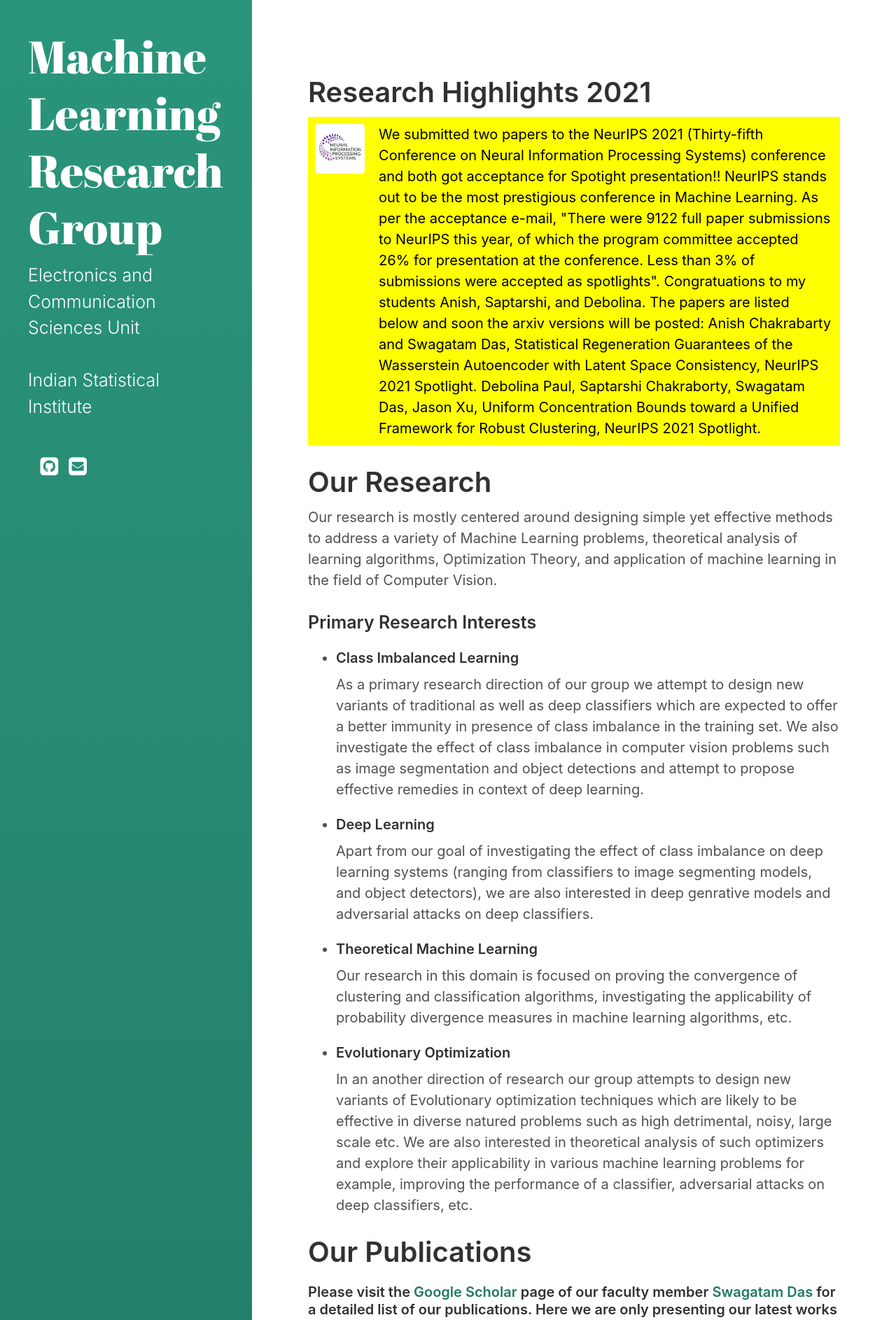
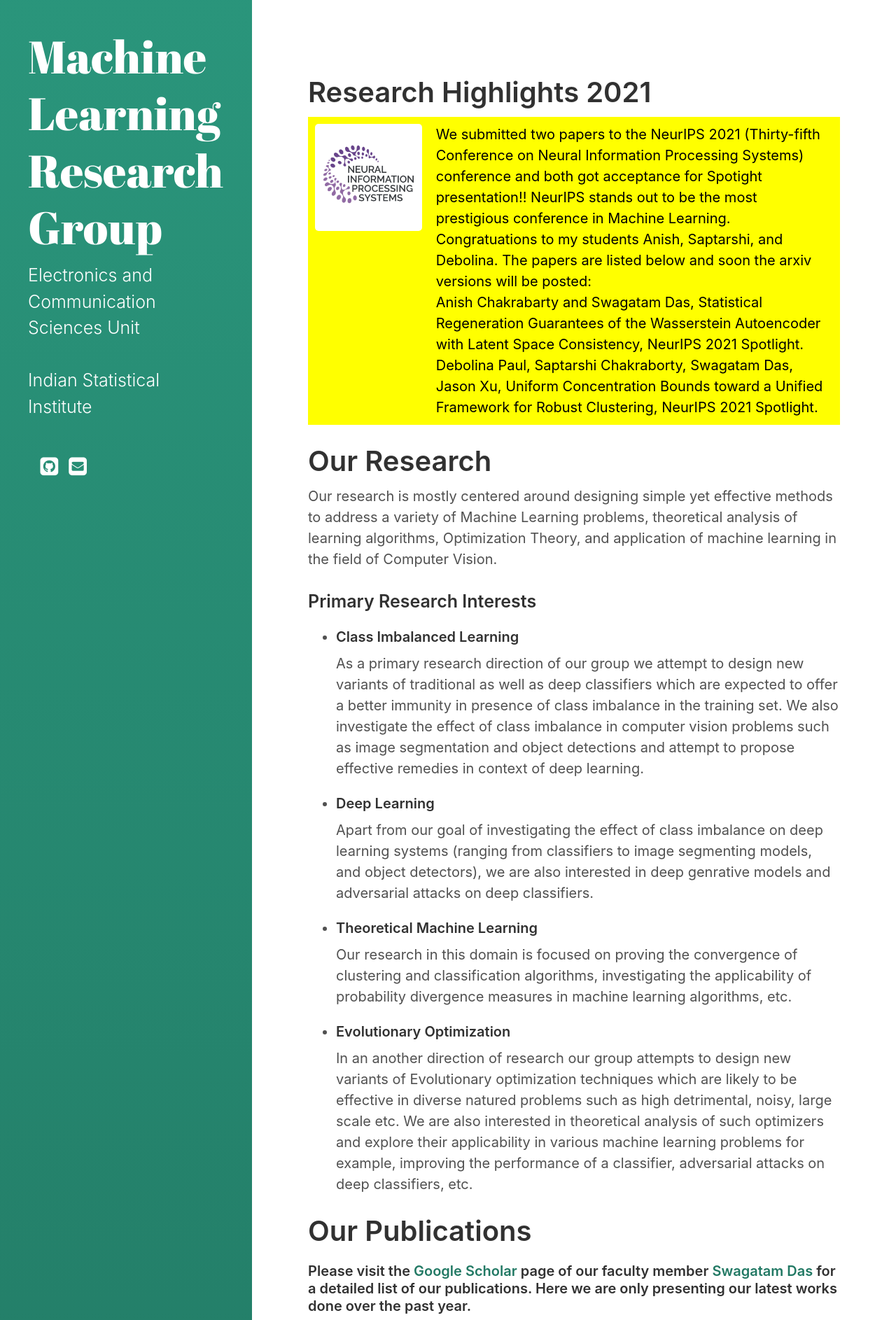
Before and after one commit to mlrgisi/mlrgisi.github.io, a Jekyll site: the page built from index.html, in a window 1280 px wide. Shown: the top 1886 px of the page at 70% size. Built offline with Jekyll 4.4.1, drawn with Linux system fonts in a browser that asks for light colours; the list of posts is cut into pages by our own code; a style sheet for code colours, icons or effects is not loaded.

Commit message:
Update index.html

```diff
--- a/index.html
+++ b/index.html
@@ -46,11 +46,11 @@
     <div style="flex-grow: 2">
 We submitted two papers to the NeurIPS 2021 (Thirty-fifth Conference on Neural Information Processing Systems) conference and both got acceptance for Spotight presentation!! NeurIPS stands out to be the most prestigious conference in Machine Learning.
 
-As per the acceptance e-mail, "There were 9122 full paper submissions to NeurIPS this year, of which the program committee accepted 26% for presentation at the conference. Less than 3% of submissions were accepted as spotlights". Congratuations to my students Anish, Saptarshi, and Debolina. The papers are listed below and soon the arxiv versions will be posted:
+Congratuations to my students Anish, Saptarshi, and Debolina. The papers are listed below and soon the arxiv versions will be posted:<br>
 
 Anish Chakrabarty and Swagatam Das, Statistical Regeneration Guarantees of the Wasserstein Autoencoder with Latent Space Consistency, NeurIPS 2021 Spotlight.
 
-Debolina Paul, Saptarshi Chakraborty, Swagatam Das, Jason Xu, Uniform Concentration Bounds toward a Unified Framework for Robust Clustering, NeurIPS 2021 Spotlight.
+<br> Debolina Paul, Saptarshi Chakraborty, Swagatam Das, Jason Xu, Uniform Concentration Bounds toward a Unified Framework for Robust Clustering, NeurIPS 2021 Spotlight.
 
     </div>
 </div>
```
